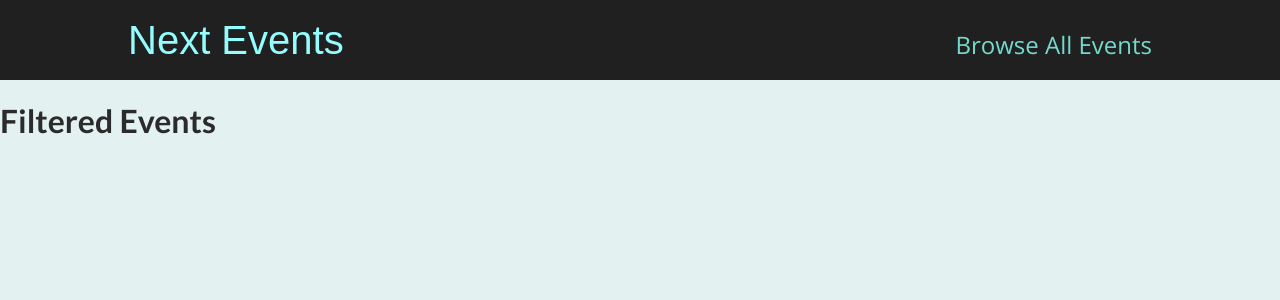
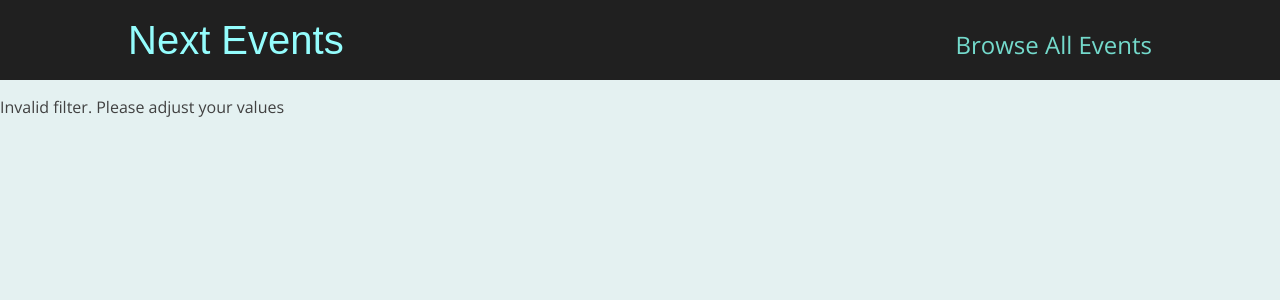
Before and after one commit to yseij/NextJSRoutingProject, a Next.js app: page /events in a window 1280 px wide. Shown: the top 300 px of the page. Built offline with nearby package versions, Linux system fonts and the light colour scheme.

Commit message:
data op halen op de catch all pagina

```diff
--- a/pages/events/[...slug].js
+++ b/pages/events/[...slug].js
@@ -1,9 +1,39 @@
 import { useRouter } from "next/router";
+import { getFilteredEvents } from "../../dummy-data";
 
 function FilteredEventsPage() {
   const router = useRouter();
 
   const filterData = router.query.slug;
+
+  if (!filterData) {
+    return <p className="center">Loading</p>;
+  }
+
+  const filteredYear = filterData[0];
+  const filteredMonth = filterData[1];
+
+  const numYear = +filteredYear;
+  const numMonth = +filteredMonth;
+
+  if (
+    isNaN(numYear) ||
+    isNaN(numMonth) ||
+    numYear > 2030 ||
+    numMonth < 1 ||
+    numMonth > 12
+  ) {
+    return <p>Invalid filter. Please adjust your values</p>;
+  }
+
+  const filteredEvents = getFilteredEvents({
+    year: numYear,
+    month: numMonth,
+  });
+
+  if (!filteredEvents || filteredEvents.length === 0) {
+    return <p>No events found for the chosen filter!</p>;
+  }
 
   return (
     <div>
```
